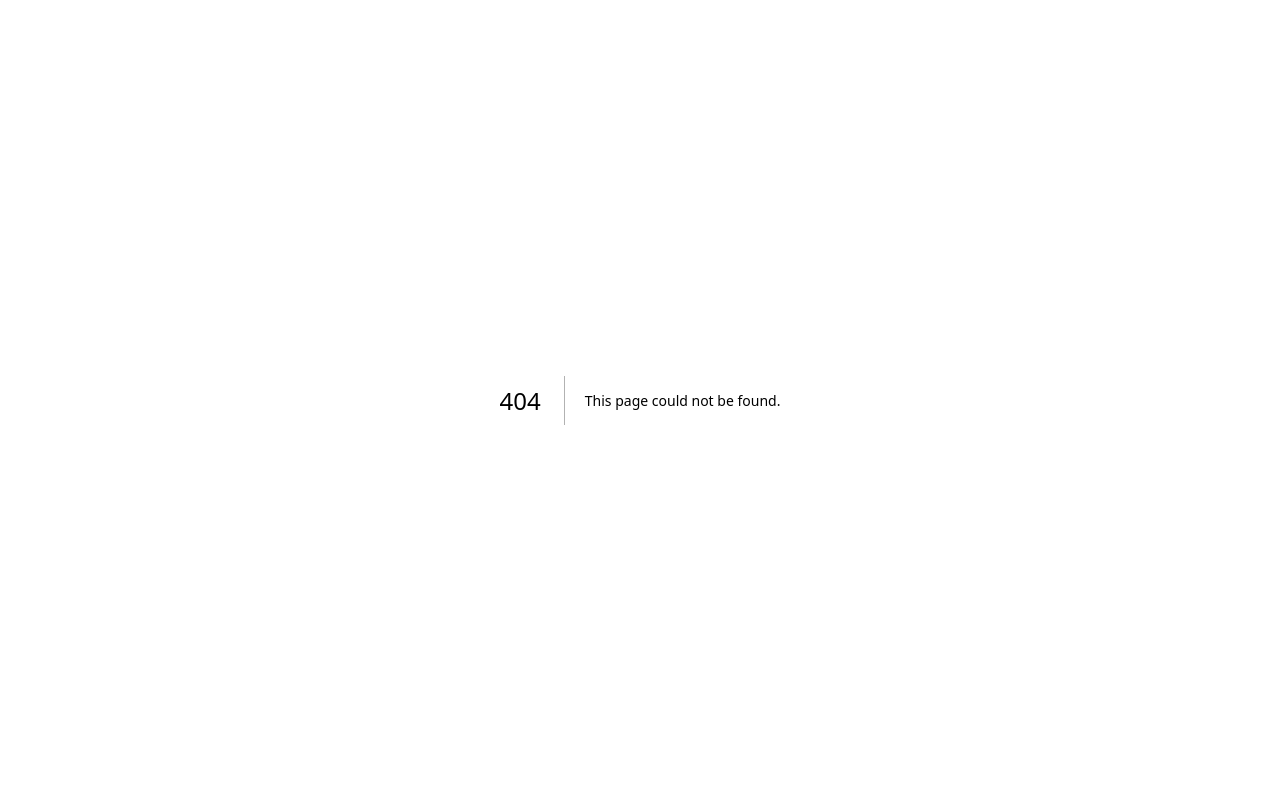
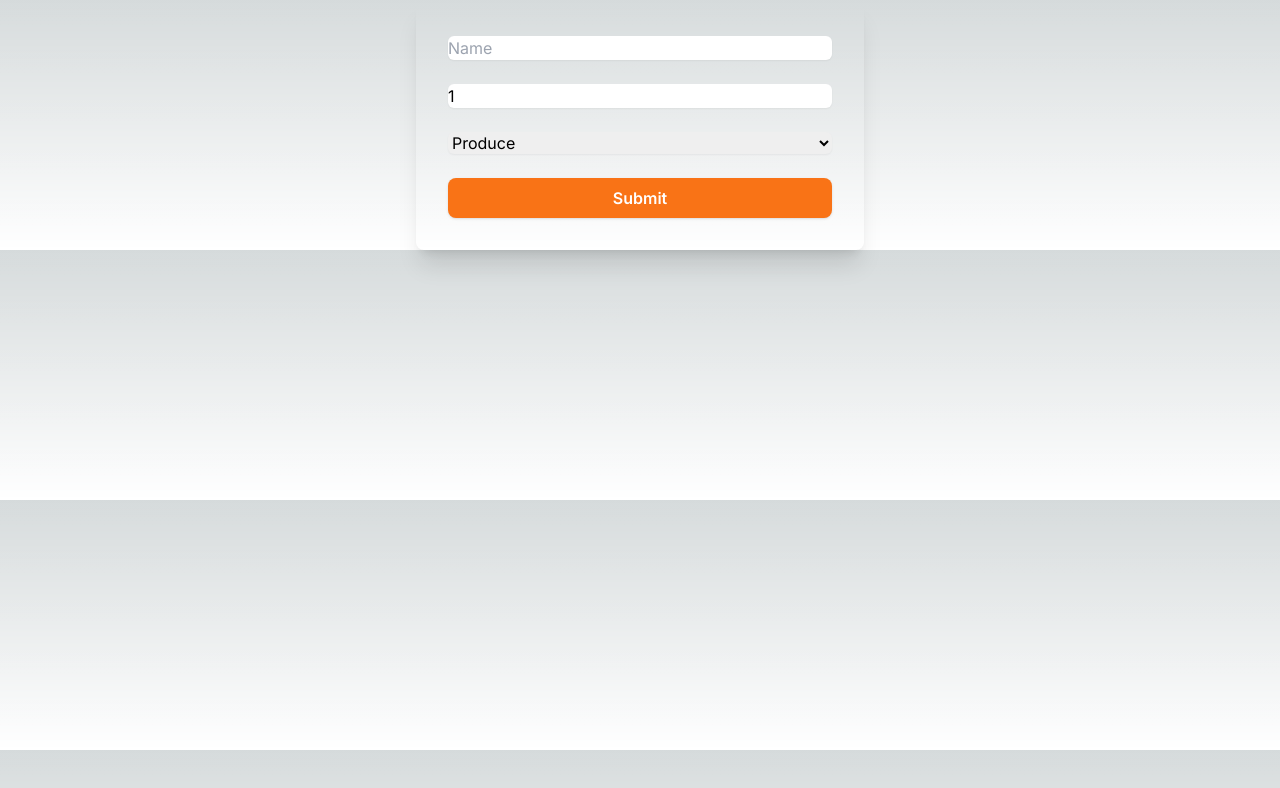
Before and after one commit to harshitkhuranasait/cprg306-assignments, a Next.js app: page /week-4 in a window 1280 px wide. Before the commit this address had no page. Shown: the top 788 px of the page. Built offline with nearby package versions, Linux system fonts and the light colour scheme.

Commit message:
Add files via upload

```diff
--- /dev/null
+++ b/app/week-4/new-item.js
@@ -0,0 +1,53 @@
+"use client";
+import { useState } from 'react';
+
+function NewItem() {
+    const [name, setName] = useState("");
+    const [quantity, setQuantity] = useState(1);
+    const [category, setCategory] = useState("produce");
+
+    const handleSubmit = (event) => {
+        event.preventDefault();
+        const item = { name, quantity, category };
+        console.log(item);
+        alert(`Item: ${name}, Quantity: ${quantity}, Category: ${category}`);
+    };
+
+    return (
+        <form onSubmit={handleSubmit} className="max-w-md mx-auto w-full space-y-6 bg- rounded-lg shadow-xl p-8">
+            <div className="text-center">
+                <input type="text" id="name" placeholder="Name" value={name} onChange={(e) => setName(e.target.value)}
+                required className="mt-1 block w-full rounded-md border-gray-200 shadow-sm focus:border-orange-300 focus:ring focus:ring-orange-200 focus:ring-opacity-50"/>
+            </div>
+            <div>
+                 <input type="number" id="quantity" placeholder="Quantity" value={quantity} onChange={(e) => setQuantity(Number(e.target.value))} min="1" max="99" required
+               className="mt-1 block w-full rounded-md border-gray-200 shadow-sm focus:border-orange-300 focus:ring focus:ring-orange-200 focus:ring-opacity-50"/>
+            </div>
+            <div>
+                <select id="category" value={category} onChange={(e) => setCategory(e.target.value)}
+                    className="mt-1 block w-full rounded-md border-gray-200 shadow-sm focus:border-orange-300 focus:ring focus:ring-orange-200 focus:ring-opacity-50">
+                    <option value="">Select Category</option>
+                    <option value="produce">Produce</option>
+                    <option value="dairy">Dairy</option>
+                    <option value="bakery">Bakery</option>
+                    <option value="meat">Meat</option>
+                    <option value="frozen">Frozen Foods</option>
+                    <option value="canned">Canned Goods</option>
+                    <option value="dry">Dry Goods</option>
+                    <option value="beverages">Beverages</option>
+                    <option value="snacks">Snacks</option>
+                    <option value="household">Household</option>
+                    <option value="other">Other</option>
+                </select>
+            </div>
+            <button type="submit"
+               className="w-full py-2 px-4 bg-orange-500 text-white font-semibold rounded-lg hover:bg-orange-600 focus:outline-none focus:shadow-outline shadow">
+                Submit </button>
+        </form>
+
+
+
+    );
+}
+
+export default NewItem;
--- /dev/null
+++ b/app/week-4/page.js
@@ -0,0 +1,12 @@
+
+import NewItem from "./new-item";
+
+
+
+export default function Page() {
+    return (
+        <dev>
+            <NewItem />
+        </dev>
+    );
+}
```
